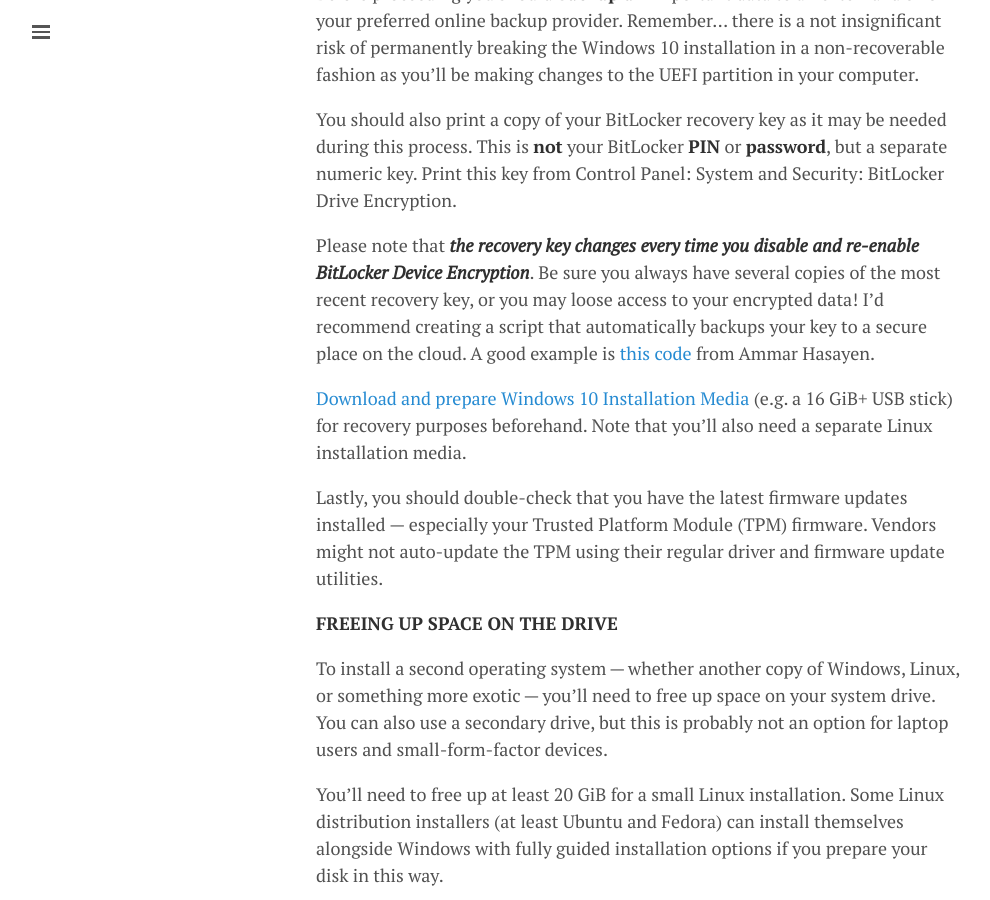
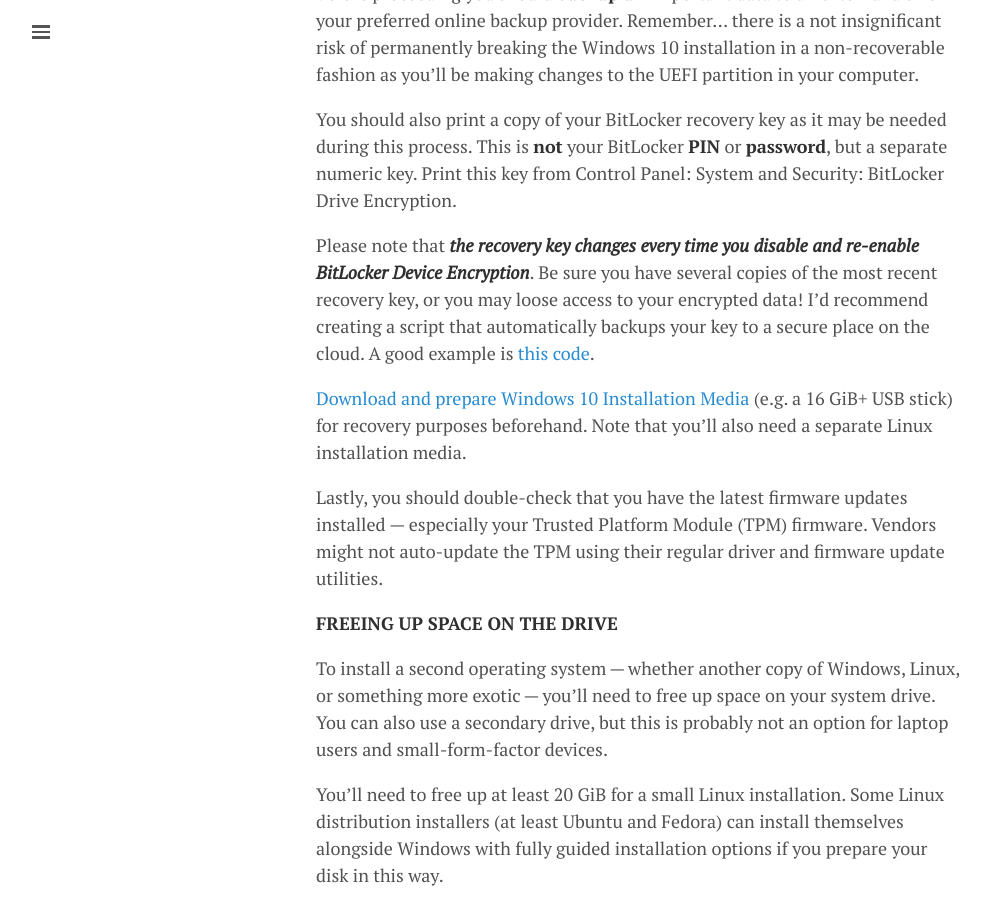
Before and after one commit to lgeurts/lgeurts.github.io, a Jekyll site: the page built from _posts/2019-03-19-dual-booting-windows-and-linux.md, in a window 1280 px wide and 900 px high, scrolled down 988 px. Shown: the whole window, without its empty margins (0-990 px from the left). Built offline with Jekyll 4.4.1, drawn with Linux system fonts in a browser that asks for light colours; nearby versions of some CDN libraries; comment, search, counter and statistics services are not loaded.

Commit message:
Update 2019-03-19-dual-booting-windows-and-linux.md

```diff
--- a/_posts/2019-03-19-dual-booting-windows-and-linux.md
+++ b/_posts/2019-03-19-dual-booting-windows-and-linux.md
@@ -20,8 +20,8 @@
 You should also print a copy of your BitLocker recovery key as it may be needed during this process. This is **not** your BitLocker **PIN** or **password**, but a separate numeric key. Print this key from Control Panel: System and Security: BitLocker Drive Encryption.
 
 Please note that ***the recovery key changes every time you disable and re-enable BitLocker Device Encryption***.
-Be sure you always have several copies of the most recent recovery key, or you may loose access to your encrypted data! I'd recommend creating a script that automatically backups your key to a secure place on the cloud.
-A good example is [this code](https://blog.ahasayen.com/how-to-backup-bitlocker-keys/) from Ammar Hasayen.
+Be sure you have several copies of the most recent recovery key, or you may loose access to your encrypted data! I'd recommend creating a script that automatically backups your key to a secure place on the cloud.
+A good example is [this code](https://blog.ahasayen.com/how-to-backup-bitlocker-keys/).
 
 [Download and prepare Windows 10 Installation Media](https://www.microsoft.com/en-us/software-download/windows10) (e.g. a 16 GiB+ USB stick) for recovery purposes beforehand. Note that you’ll also need a separate Linux installation media.
 
```
